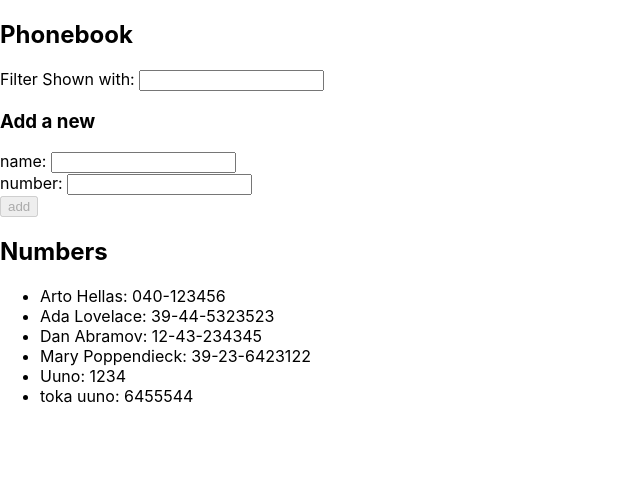
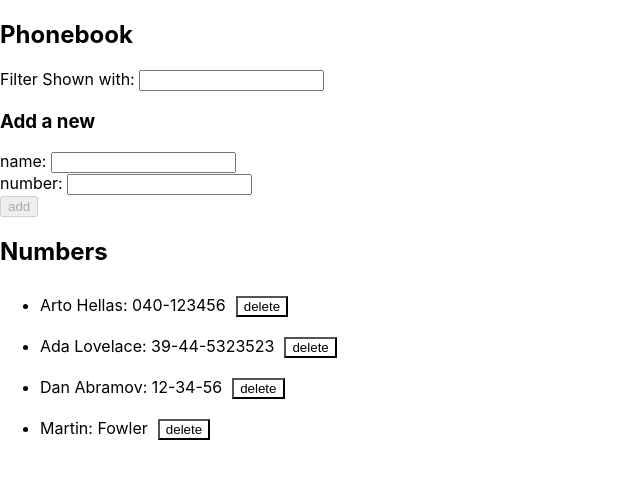
Before and after one commit to RIR/Full-Stack-Open-2019, a React (Create React App) app in the folder osa2/puhelinluettelo/: page / in a window 1280 px wide. Shown: the top 478 px of the page, without its empty margins (0-640 px from the left). Built offline with nearby package versions, Linux system fonts and the light colour scheme; data requests are answered from the project's data file.

Commit message:
2.17 done

```diff
--- a/osa2/puhelinluettelo/db.json
+++ b/osa2/puhelinluettelo/db.json
@@ -12,23 +12,13 @@
     },
     {
       "name": "Dan Abramov",
-      "number": "12-43-234345",
+      "number": "12-34-56",
       "id": 3
     },
     {
-      "name": "Mary Poppendieck",
-      "number": "39-23-6423122",
+      "name": "Martin",
+      "number": "Fowler",
       "id": 4
-    },
-    {
-      "name": "Uuno",
-      "number": "1234",
-      "id": 5
-    },
-    {
-      "name": "toka uuno",
-      "number": "6455544",
-      "id": 6
     }
   ]
 }
--- a/osa2/puhelinluettelo/src/App.js
+++ b/osa2/puhelinluettelo/src/App.js
@@ -11,6 +11,11 @@ const App = () => {
   useEffect(() => {
     personService.getAll().then(initialPersons => setPersons(initialPersons));
   }, []);
+
+  // Used just for logging the changes in persons
+  useEffect(() => {
+    console.log('Persons:', persons);
+  }, [persons]);
 
   const addPerson = event => {
     event.preventDefault();
@@ -27,6 +32,14 @@ const App = () => {
 
     const person = { name: newName, number: newNumber };
     alreadyAdded(person) ? window.alert(`${person.name} is already added to phonebook`) : add(person);
+  };
+
+  const removePerson = (id, name) => () => {
+    if (window.confirm(`Delete ${name}?`)) {
+      personService.remove(id).then(() => {
+        setPersons(persons.filter(person => person.id !== id));
+      });
+    }
   };
 
   const handleNameChange = event => setNewName(event.target.value);
@@ -53,7 +66,7 @@ const App = () => {
         onSubmit={addPerson}
       />
       <h2>Numbers</h2>
-      <Persons persons={filteredPersons} />
+      <Persons persons={filteredPersons} onRemove={removePerson} />
     </div>
   );
 };
--- a/osa2/puhelinluettelo/src/components/Person.js
+++ b/osa2/puhelinluettelo/src/components/Person.js
@@ -1,8 +1,11 @@
 import React from 'react';
 
-const Person = ({ name, number }) => (
+const Person = ({ id, name, number, onRemove }) => (
   <li>
     {name}: {number}
+    <button id={id} style={{ margin: '10px', background: '#FFF' }} onClick={onRemove(id, name)}>
+      delete
+    </button>
   </li>
 );
 
--- a/osa2/puhelinluettelo/src/components/Persons.js
+++ b/osa2/puhelinluettelo/src/components/Persons.js
@@ -1,11 +1,11 @@
 import React from 'react';
 import Person from './Person';
 
-const Persons = ({ persons }) => (
+const Persons = ({ persons, onRemove }) => (
   <ul>
-    {persons.map(({ name, number }) => (
-      <Person key={name} name={name} number={number} />
-    ))}
+    {persons.map(({ id, name, number }) => {
+      return <Person key={name} id={id} name={name} number={number} onRemove={onRemove} />;
+    })}
   </ul>
 );
 export default Persons;
--- a/osa2/puhelinluettelo/src/services/persons.js
+++ b/osa2/puhelinluettelo/src/services/persons.js
@@ -16,8 +16,14 @@ const create = person => {
 //   return request.then(response => response.data);
 // };
 
+const remove = id => {
+  const request = axios.delete(`${baseUrl}/${id}`);
+  return request.then(response => response.data);
+};
+
 export default {
-  getAll: getAll,
-  create: create
+  getAll,
+  create,
+  remove
   //   update: update
 };
```
